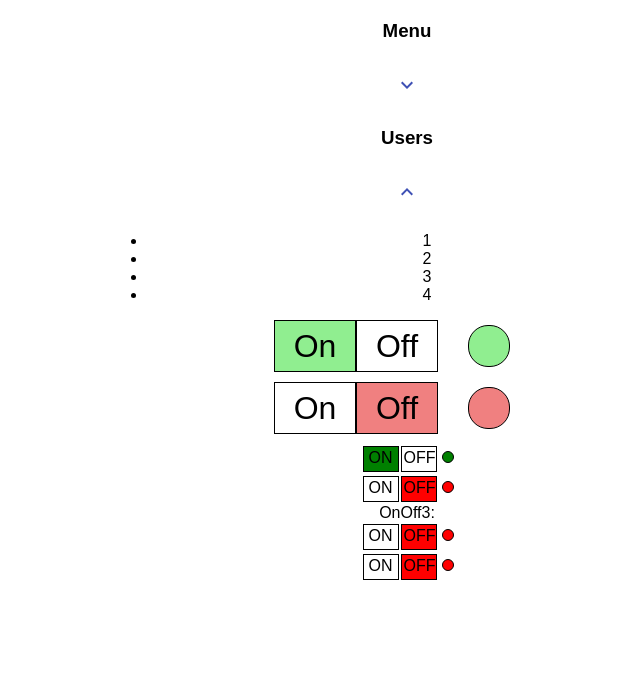
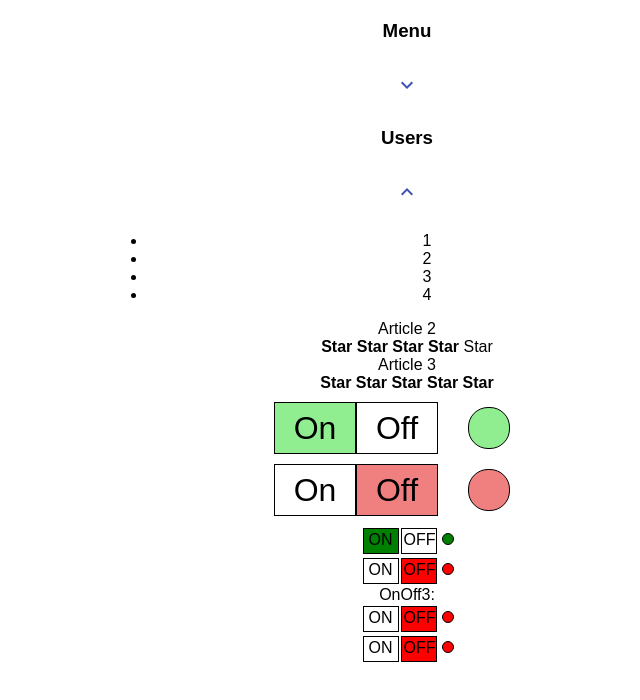
Before and after one commit to yuvinogradov/react_kbzda, a React (Create React App) app: page / in a window 1280 px wide. Shown: the top 700 px of the page, without its empty margins (233-873 px from the left). Built offline with nearby package versions, Linux system fonts and the light colour scheme.

Commit message:
refactored Star component

```diff
--- a/src/App.tsx
+++ b/src/App.tsx
@@ -25,10 +25,10 @@ function App() {
       {/* UncontrolledAccordion */}
       <UncontrolledAccordion title="Menu" collapsedDefault={true} />
       <UncontrolledAccordion title="Users" collapsedDefault={false} />
-      {/* Article 2
+      <div>Article 2</div>
       <Rating value={4} />
       Article 3
-      <Rating value={5} /> */}
+      <Rating value={5} />
       <OnOff on={true} />
       <OnOff on={false} />
       <OnOff2 on={true} />
--- a/src/components/Rating/Rating.tsx
+++ b/src/components/Rating/Rating.tsx
@@ -10,16 +10,13 @@ type StarPropsType = {
 };
 
 function Star(props: StarPropsType) {
-  if (props.selected) {
-    return (
-      <span>
-        {" "}
-        <b>Star </b>{" "}
-      </span>
-    );
-  } else {
-    return <span>Star </span>;
-  }
+  return props.selected ? (
+    <span>
+      <b>Star </b>
+    </span>
+  ) : (
+    <span>Star </span>
+  );
 }
 
 function Rating(props: RatingPropsType) {
```
